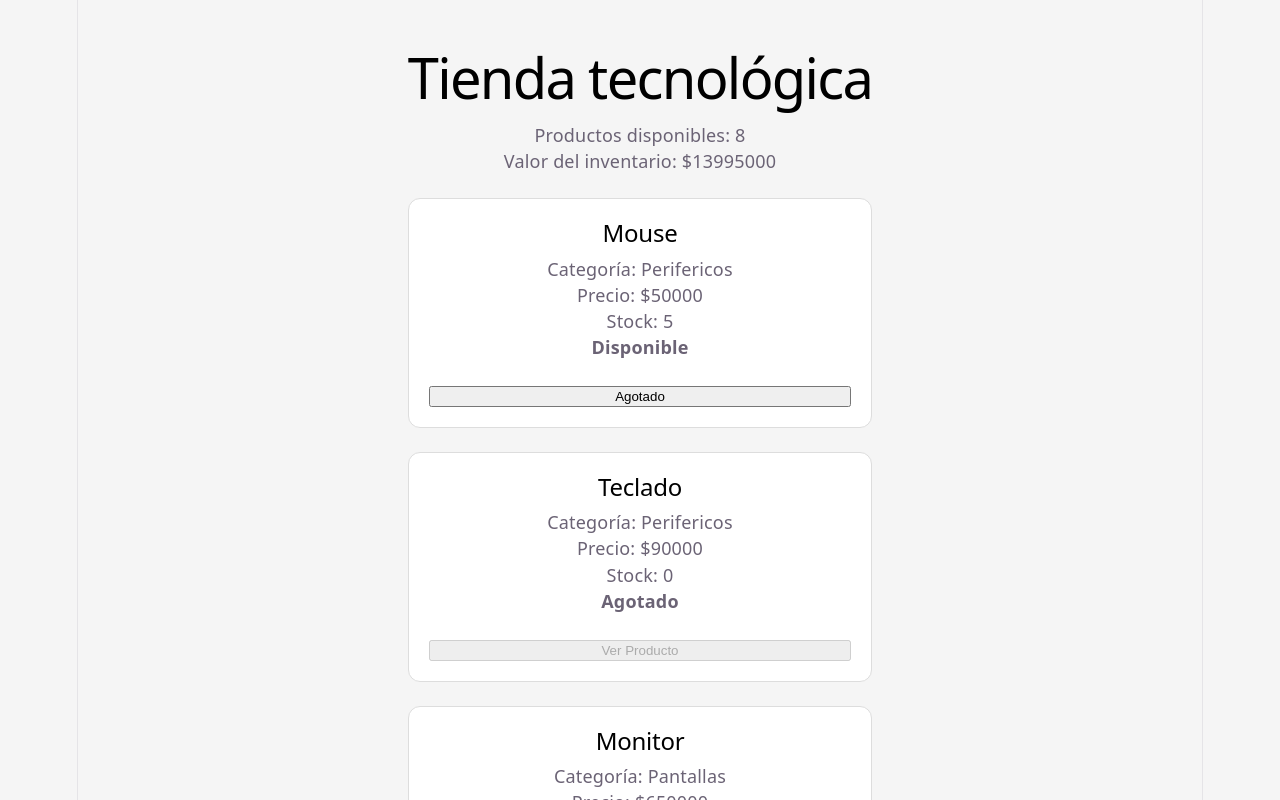
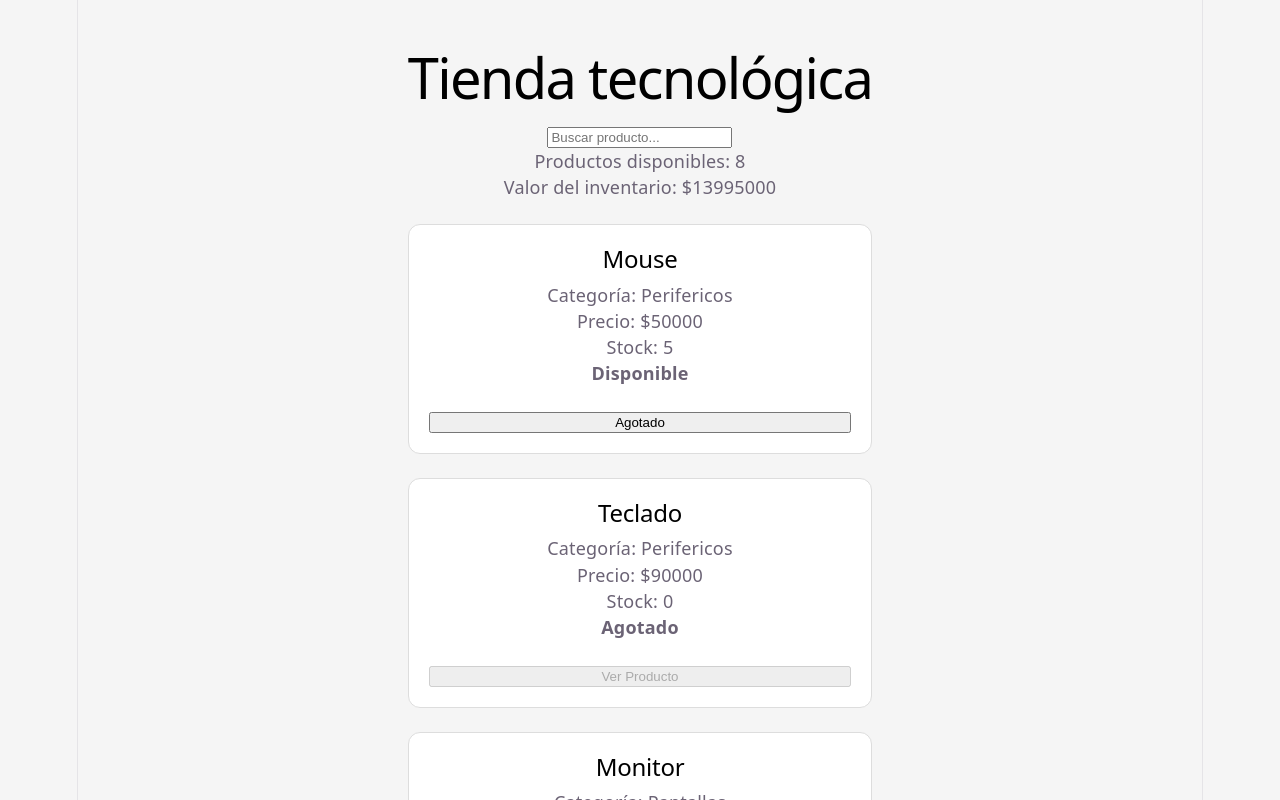
Before and after one commit to JP-505/tienda-react, a React (Vite) app: page / in a window 1280 px wide. Shown: the top 800 px of the page. Built offline with nearby package versions, Linux system fonts and the light colour scheme.

Commit message:
feat: implementar buscador de productos

```diff
--- a/src/App.jsx
+++ b/src/App.jsx
@@ -1,26 +1,56 @@
+import { useState } from 'react';
 import ProductoCard from './components/productoCard';
 import { productos } from './data/productos';
 import './App.css';
+
 function App() {
+  const [busqueda, setBusqueda] = useState("");
+
+  const productosFiltrados = productos.filter(producto =>
+    producto.nombre
+      .toLowerCase()
+      .includes(
+        busqueda.toLowerCase()
+      )
+  );
+
   const disponibles = productos.filter(producto => producto.stock > 0);
   const valorInventario = productos.reduce(
     (total, producto) => total + producto.precio * producto.stock,
     0
   );
+
   return (
+    <>
       <main className="contenedor">
         <h1>Tienda tecnológica</h1>
+
+        <input
+          type="text"
+          placeholder="Buscar producto..."
+          value={busqueda}
+          onChange={(evento) => {
+            setBusqueda(evento.target.value);
+          }}
+        />
+
         <p>Productos disponibles: {disponibles.length}</p>
         <p>Valor del inventario: ${valorInventario}</p>
+
         <section className="productos">
-{productos.map(producto => (
+          {productosFiltrados.map(producto => (
             <ProductoCard
               key={producto.id}
               producto={producto}
             />
           ))}
+          {productosFiltrados.length === 0 ? (
+            <p>No se encontraron productos.</p>
+          ) : null}
         </section>
       </main>
+    </>
   );
 }
+
 export default App;
```
Lines whose indentation alone changed are shown as unchanged.
